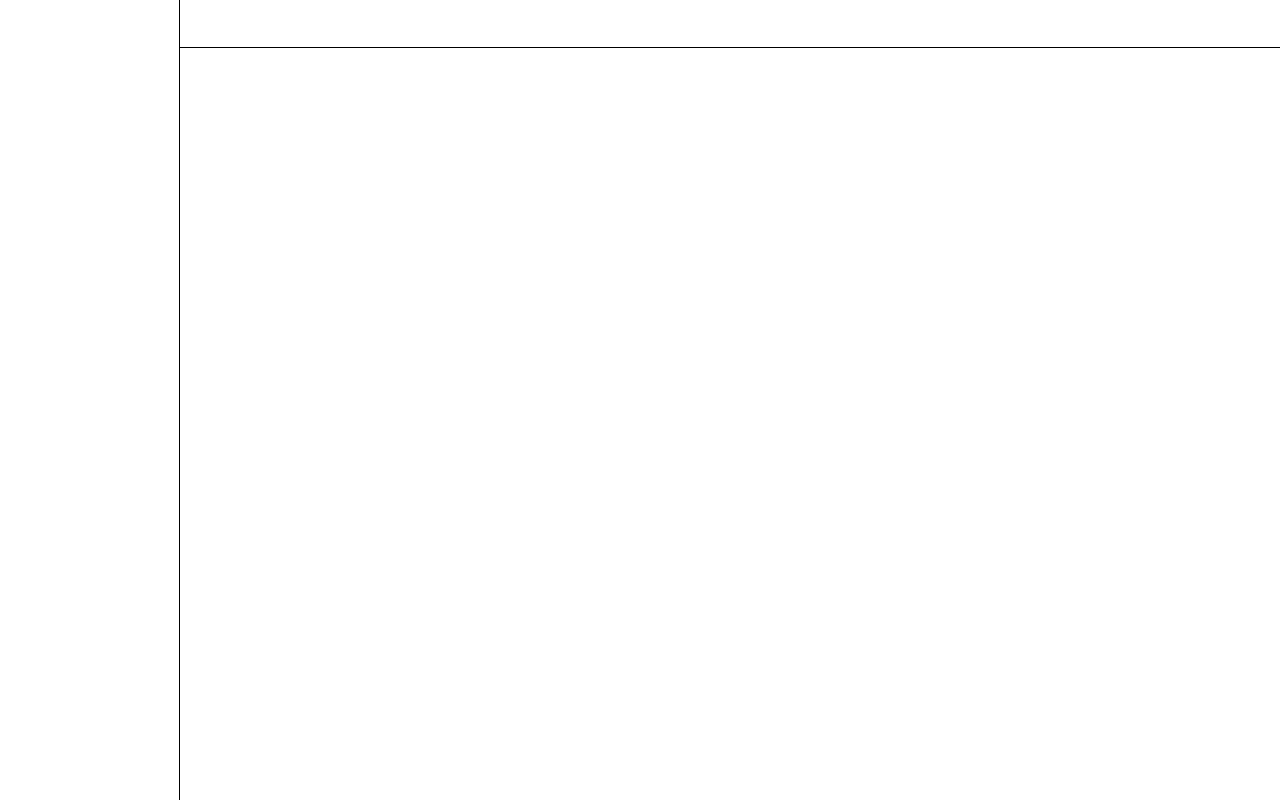
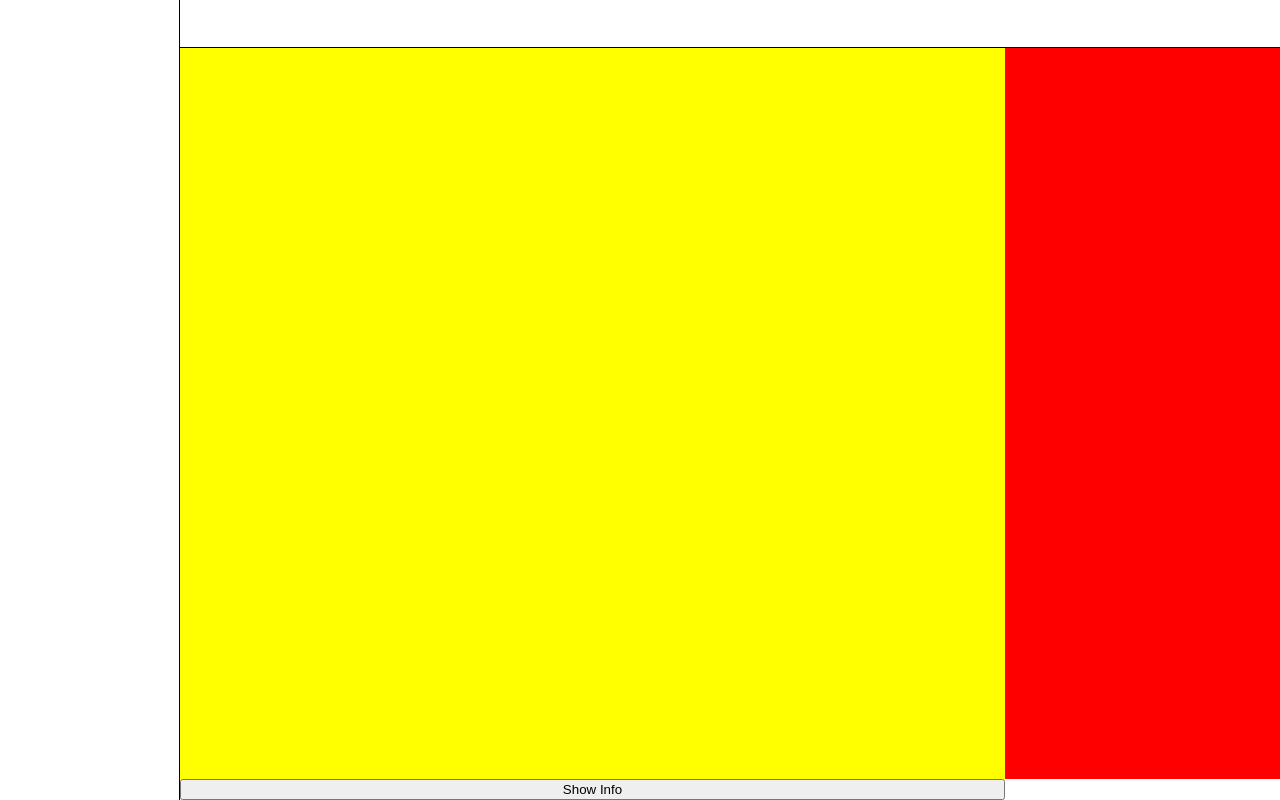
Before and after one commit to mark-drastrup/vue_grid, a Vue app: page / in a window 1280 px wide. Built offline with nearby package versions, Linux system fonts and the light colour scheme; the HTML template or start-up script is replaced by a standard one.

Commit message:
Add column dynamically and adjust CSS Grid layout accordingly

```diff
--- /dev/null
+++ b/src/components/InfoBox.vue
@@ -0,0 +1,15 @@
+<template>
+  <section></section>
+</template>
+
+<script>
+export default {
+  name: "InfoBox"
+};
+</script>
+
+<style lang="scss" scoped>
+section {
+  background: red;
+}
+</style>
--- /dev/null
+++ b/src/components/InfoTable.vue
@@ -0,0 +1,15 @@
+<template>
+  <section></section>
+</template>
+
+<script>
+export default {
+  name: "InfoTable"
+};
+</script>
+
+<style lang="scss" scoped>
+section {
+  background: yellow;
+}
+</style>
--- a/src/components/List.vue
+++ b/src/components/List.vue
@@ -1,12 +1,42 @@
 <template>
-  <section></section>
+  <section :class="showInfoBox === false ? 'grid1' : 'grid2'">
+    <info-table />
+    <info-box v-if="showInfoBox" />
+    <button @click="show">Show Info</button>
+  </section>
 </template>
 
 <script>
+import InfoTable from "./InfoTable.vue";
+import InfoBox from "./InfoBox.vue";
 export default {
-  name: "List"
+  name: "List",
+  components: { InfoTable, InfoBox },
+  data() {
+    return {
+      showInfoBox: true
+    };
+  },
+  methods: {
+    show() {
+      this.showInfoBox = !this.showInfoBox;
+    }
+  }
 };
 </script>
 
 <style lang="scss" scoped>
+section {
+  display: grid;
+  grid-template-columns: 3fr 1fr;
+  grid-template-rows: 1fr;
+}
+
+.grid1 {
+  grid-template-columns: 1fr;
+}
+
+.grid2 {
+  grid-template-columns: 3fr 1fr;
+}
 </style>
--- a/src/components/Main.vue
+++ b/src/components/Main.vue
@@ -14,7 +14,7 @@ export default {
 };
 </script>
 
-<style lang="scss" scoped>
+<style lang="scss">
 section {
   display: grid;
   grid-template-columns: 1fr;
```
